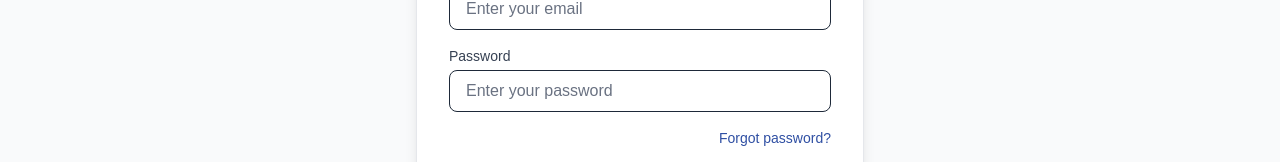
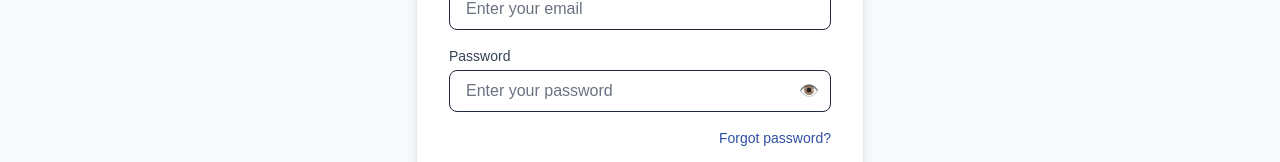
Before and after one commit to Souravsahoo2004/Apollo-Health-monitoring-alert-system, a Next.js app: page /login in a window 1280 px wide. Shown: the part 406-568 px from the top of the page. Built offline with nearby package versions, Linux system fonts and the light colour scheme; no server answers.

Commit message:
Update Login, Register Navigations, Handel Otp APis

```diff
--- a/src/app/login/page.jsx
+++ b/src/app/login/page.jsx
@@ -25,7 +25,7 @@
       [e.target.name]: e.target.value,
     });
   };
-
+const [showPassword, setShowPassword] = useState(false);
   const handleSubmit = async (e) => {
     e.preventDefault();
     setLoading(true);
@@ -89,22 +89,35 @@
           </div>
 
           {/* PASSWORD */}
+         {/* PASSWORD */}
 <div>
   <label className="block text-sm font-medium text-gray-700">
     Password
   </label>
+
+  <div className="relative mt-1">
     <input
-              type="password"
+      type={showPassword ? "text" : "password"}
       name="password"
       required
       placeholder="Enter your password"
       value={formData.password}
       onChange={handleChange}
-              className="mt-1 w-full px-4 py-2 border rounded-lg
+      className="w-full px-4 py-2 border rounded-lg
       text-gray-800 placeholder-gray-500
       focus:ring-2 focus:ring-[#2F4FA3] focus:border-[#2F4FA3]
-              outline-none"
+      outline-none pr-10"
     />
+
+    {/* Toggle Button */}
+    <button
+      type="button"
+      onClick={() => setShowPassword(!showPassword)}
+      className="absolute inset-y-0 right-3 flex items-center text-gray-500"
+    >
+      {showPassword ? "🙈" : "👁️"}
+    </button>
+  </div>
 </div>
 
           {/* Forgot Password */}
```
Lines whose indentation alone changed are shown as unchanged.
